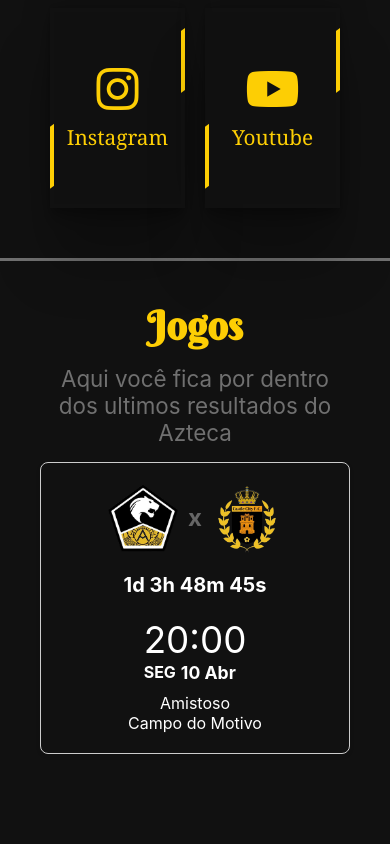
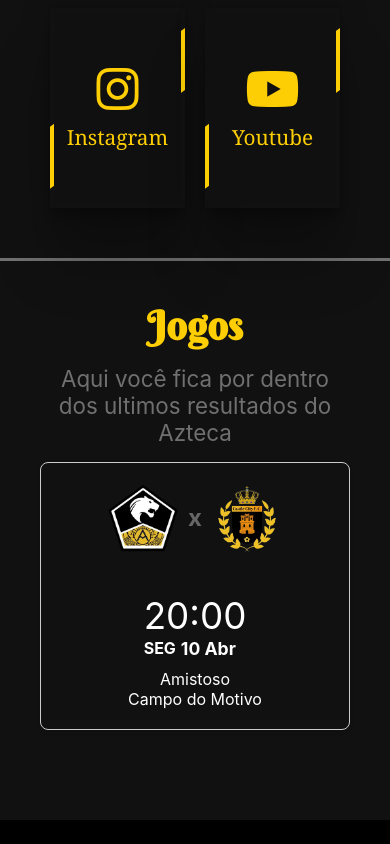
Before and after one commit to ErickVianaC/AztecaFC, a React (Create React App) app: page / in a window 390 px wide. Shown: the part 4776-5620 px from the top of the page. After the commit the page ends 5596 px from the top, so only its background shows below. Built offline with nearby package versions, Linux system fonts and the light colour scheme; the HTML template or start-up script is replaced by a standard one.

Commit message:
ajustes na contagem regressiva

```diff
--- a/src/components/GameCard/GameCard.css
+++ b/src/components/GameCard/GameCard.css
@@ -96,9 +96,10 @@
       justify-content: center;
     }
 
-    .countdown {
-     align-items: center;
+    .countdown-time {
+      align-items: center;
       justify-content: center;
+      display: none;
     }
 
     .teams img {
```
